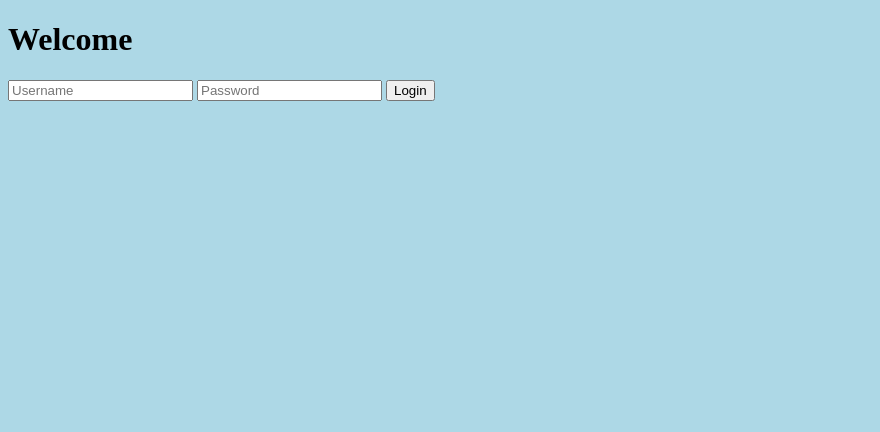
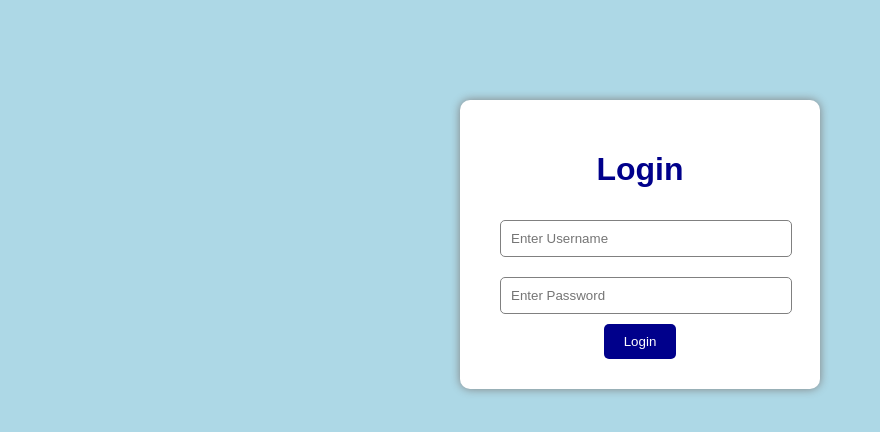
Before and after one commit to viju3540/login-page, a plain HTML site: page index.html in a window 1280 px wide. Shown: the whole page, without its empty margins (0-880 px from the left). Drawn offline with Linux system fonts and the light colour scheme.

Commit message:
updated login page design

```diff
--- a/index.html
+++ b/index.html
@@ -5,20 +5,65 @@
     <title>Login Page</title>
 
     <style>
+
         body{
             background-color: lightblue;
+            font-family: Arial;
         }
+
+        .login-box{
+            width: 300px;
+            background-color: white;
+            padding: 30px;
+            margin: 100px auto;
+            border-radius: 10px;
+            text-align: center;
+            box-shadow: 0px 0px 10px gray;
+        }
+
+        h1{
+            color: darkblue;
+        }
+
+        input{
+            width: 90%;
+            padding: 10px;
+            margin: 10px;
+            border-radius: 5px;
+            border: 1px solid gray;
+        }
+
+        button{
+            background-color: darkblue;
+            color: white;
+            padding: 10px 20px;
+            border: none;
+            border-radius: 5px;
+            cursor: pointer;
+        }
+
+        button:hover{
+            background-color: blue;
+        }
+
     </style>
 
 </head>
 
 <body>
 
-    <h1>Welcome</h1>
+    <div class="login-box">
 
-    <input type="text" placeholder="Username">
-    <input type="password" placeholder="Password">
-    <button>Login</button>
+        <h1>Login</h1>
+
+        <input type="text" placeholder="Enter Username">
+
+        <input type="password" placeholder="Enter Password">
+
+        <button>Login</button>
+
+    </div>
 
 </body>
+
 </html>
```
